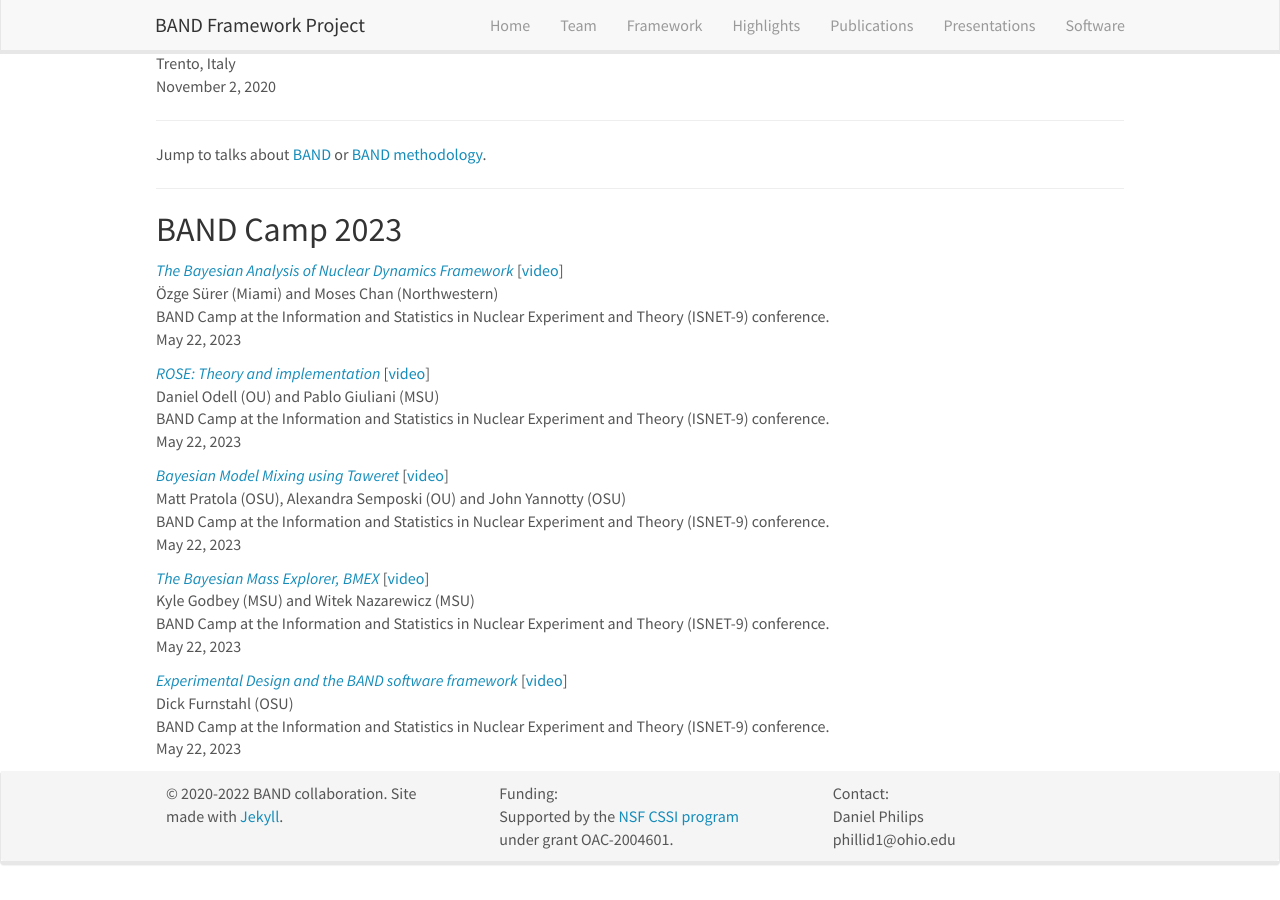
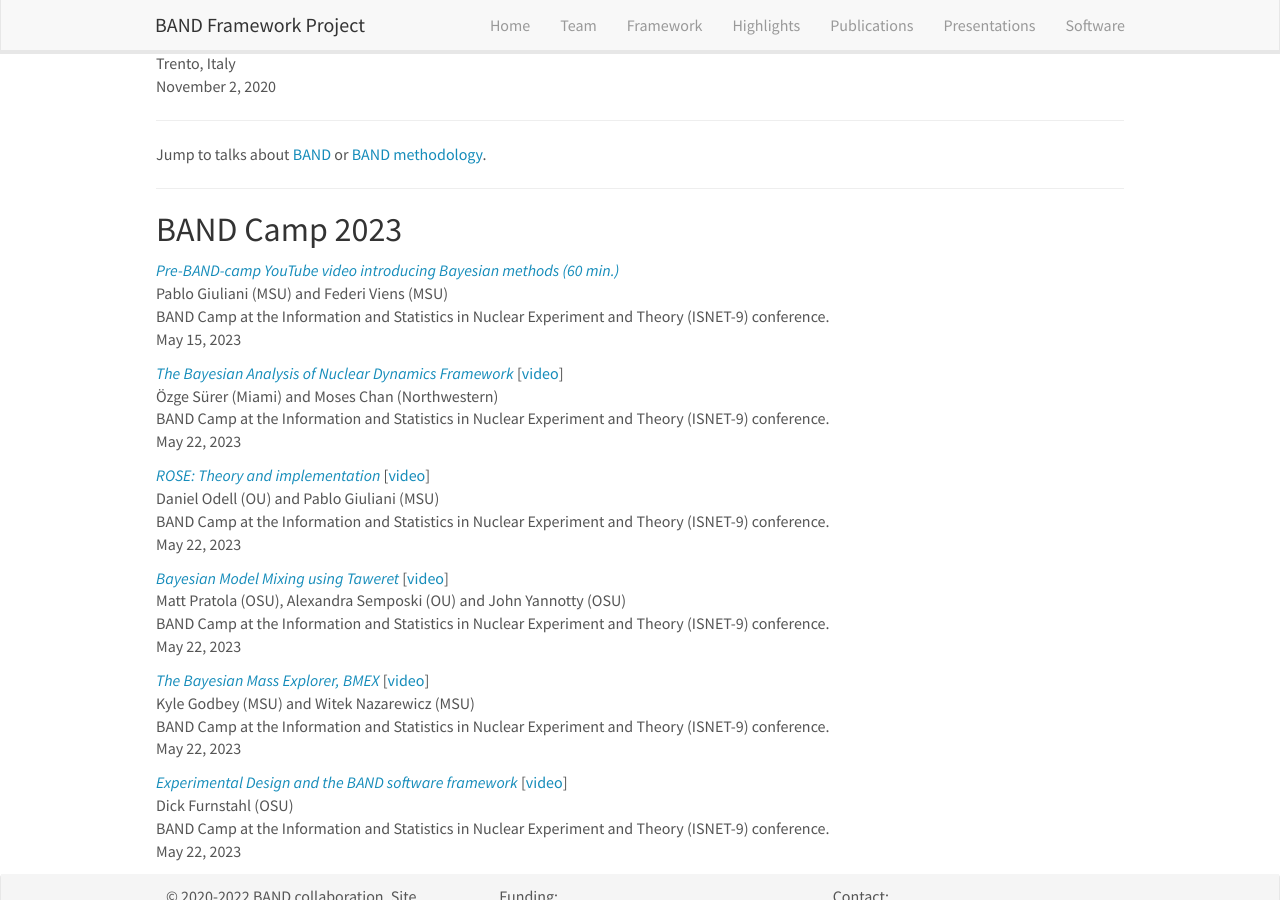
Before and after one commit to bandframework/bandframework.github.io, a Jekyll site: the page built from _pages/presentations.md, in a window 1280 px wide and 900 px high, scrolled down 4698 px. Built offline with Jekyll 4.4.1, drawn with Linux system fonts in a browser that asks for light colours; nearby versions of some CDN libraries.

Commit message:
Added link to Pablo/Frederi pre-BAND Camp video

```diff
--- a/_data/presentations.yml
+++ b/_data/presentations.yml
@@ -80,6 +80,22 @@
   type: physics
   news2:
 
+
+- title: "Pre-BAND-camp YouTube video introducing Bayesian methods (60 min.)"
+  image:
+  location: >
+    BAND Camp at the Information and Statistics in Nuclear Experiment and Theory (ISNET-9) conference.
+  date: >
+    May 15, 2023
+  presenter: Pablo Giuliani (MSU) and Federi Viens (MSU)
+  link:
+    url: https://www.youtube.com/watch?v=n9Kgb72Ozgk
+  video: 0
+  video_link:
+    url:
+  highlight: 0
+  type: BAND_Camp_2023
+  news2:
 
 
 
```
